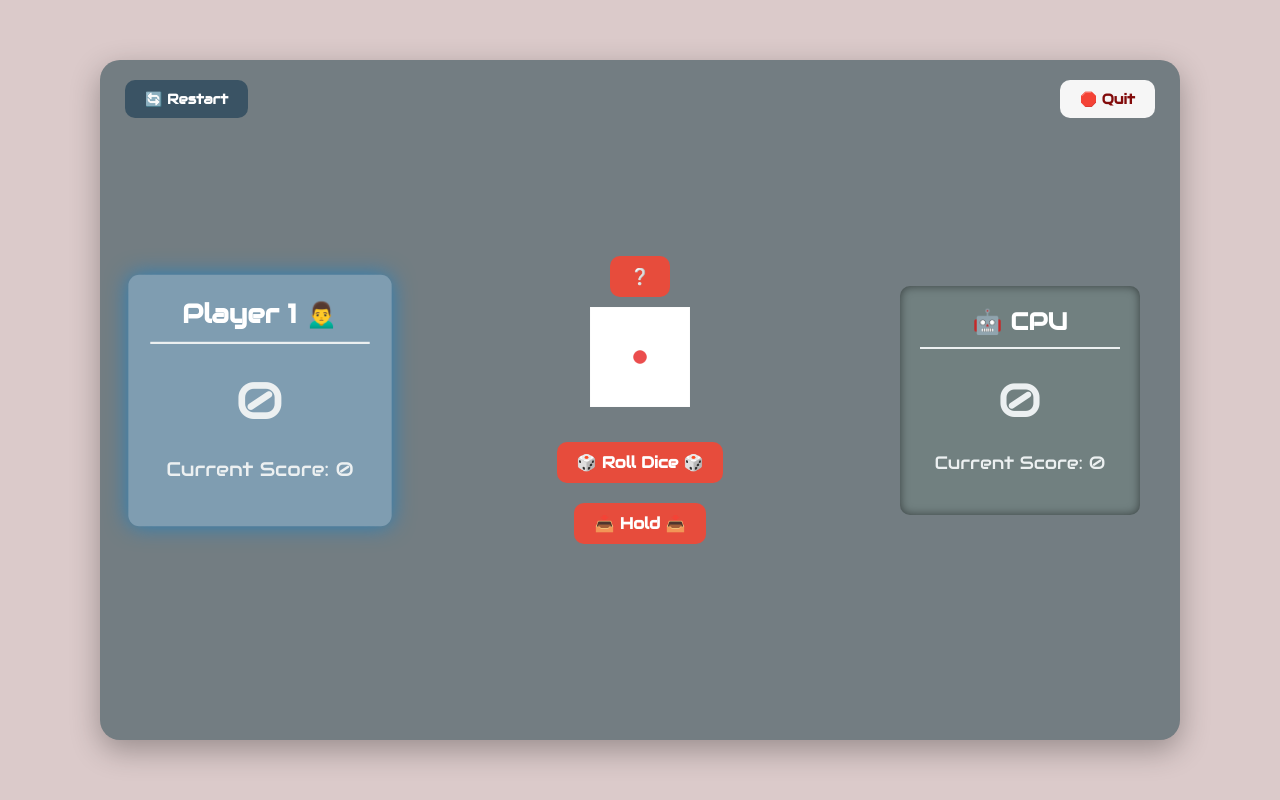
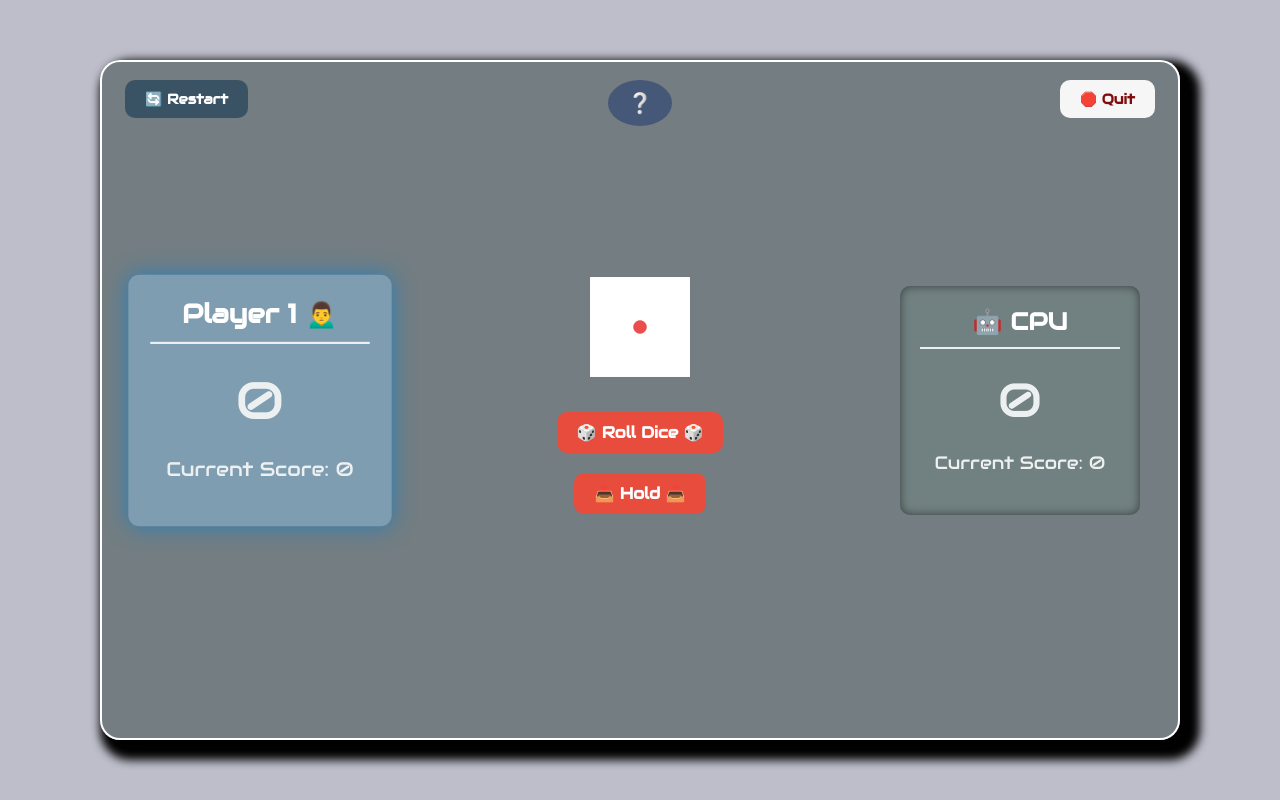
Before and after one commit to Tartsi/Pig-Dice-Game, a Django app: page /pig/cpu in a window 1280 px wide. Run offline with Django 5.2, Linux system fonts and the light colour scheme.

Commit message:
(frontend) Add styling to help-button

```diff
--- a/frontend/static/pig.css
+++ b/frontend/static/pig.css
@@ -3,7 +3,7 @@
 
 /* General */
 body {
-    background-color: #dbcaca;
+    background-color: #bebecb;
     font-family: 'Audiowide', cursive;
     display: flex;
     justify-content: center;
@@ -22,7 +22,8 @@ body {
     background-color: #737d82;
     padding: 40px;
     border-radius: 20px;
-    box-shadow: 0px 10px 30px rgba(0, 0, 0, 0.3);
+    box-shadow: inset 0 0 0 2px white, /* Inner white border */
+                10px 10px 10px 10px rgba(1, 1, 1, 1); /* Outer shadow */
     max-width: 1000px;
     width: 100%;
     height: 600px;
@@ -32,7 +33,8 @@ body {
 
 .game-container:hover {
     transform: scale(1.1);
-    box-shadow: 0px 15px 15px rgb(6 19 105 / 40%);
+    box-shadow:inset 0 0 0 5px rgb(6 19 105 / 40%),
+                0px 15px 15px rgb(6 19 105 / 40%);
 }
 
 /* Media query to adjust scaling on smaller screens */
@@ -114,8 +116,26 @@ body {
 
 /* Buttons */
 .btn {
+    background-color: #e74c3c;
+    color: #ffffff;
+    border: none;
+    padding: 10px 20px;
+    margin: 10px 0;
+    font-size: 16px;
+    cursor: pointer;
+    border-radius: 10px;
+    transition: background-color 0.3s ease;
     font-family: 'Audiowide', cursive;
     font-weight: bold;
+}
+
+.btn:hover {
+    background-color: #c0392b;
+}
+
+.btn.disabled {
+    background-color: #7a7a7a;
+    cursor: not-allowed;
 }
 
 .btn.restart {
@@ -132,6 +152,29 @@ body {
     transition: background-color 0.3s ease;
 }
 
+.btn.restart:hover {
+    background-color: #2980b9;
+}
+
+.btn.help {
+    position: absolute;
+    top: 10px;
+    background-color: rgb(70 88 119);
+    color: #ffffff;
+    border: none;
+    padding: 10px 20px;
+    font-size: 20px;
+    cursor: pointer;
+    border-radius: 50%;
+    transition: transform 0.3s ease, background-color 0.3s ease;
+
+}
+
+.btn.help:hover {
+    background-color: rgb(63, 97, 158);
+    transform: scale(1.1);
+}
+
 .btn.quit {
     position: absolute;
     top: 10px;
@@ -146,29 +189,8 @@ body {
     transition: background-color 0.3s ease;
 }
 
-.btn.restart:hover {
-    background-color: #2980b9;
-}
-
-.btn {
-    background-color: #e74c3c;
-    color: #ffffff;
-    border: none;
-    padding: 10px 20px;
-    margin: 10px 0;
-    font-size: 16px;
-    cursor: pointer;
-    border-radius: 10px;
-    transition: background-color 0.3s ease;
-}
-
-.btn:hover {
-    background-color: #c0392b;
-}
-
-.btn.disabled {
-    background-color: #7a7a7a;
-    cursor: not-allowed;
+.btn.quit:hover {
+    background-color: #ec1919;
 }
 
 /* Winner and Loser Highlights */
--- a/frontend/static/pig.js
+++ b/frontend/static/pig.js
@@ -103,7 +103,7 @@ function showHeldScoreVisual(player_turn, held_number) {
     const scoreEl = document.createElement('div');
     scoreEl.textContent = `+${held_number}`;
     scoreEl.style.position = 'absolute';
-    scoreEl.style.top = '85px';
+    scoreEl.style.top = '88px';
     scoreEl.style.fontSize = '2.5rem';
     scoreEl.style.color = 'green';
     scoreEl.style.opacity = '1';
```
